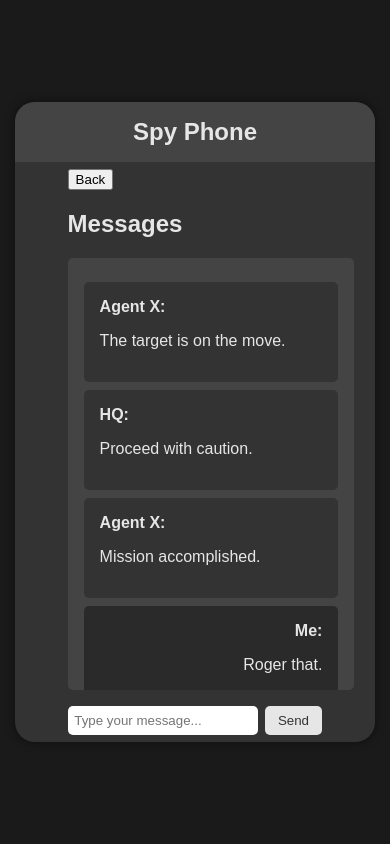
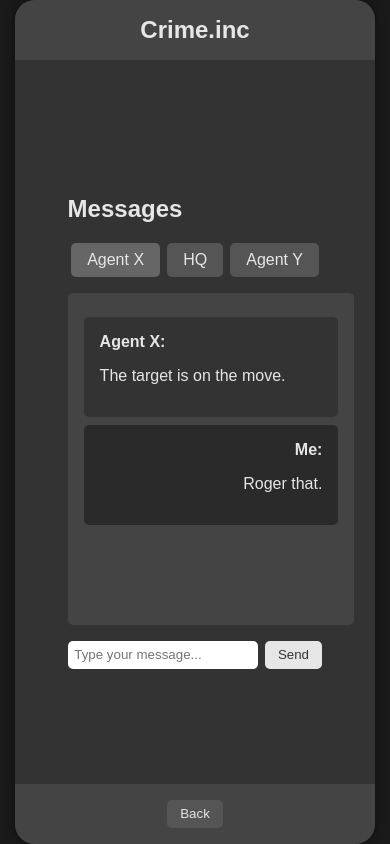
Before and after one commit to dkey201/dark-vault, a plain HTML site: page index.html in a window 390 px wide. Both pictures are taken after a click on the element "Messaging". Drawn offline with Linux system fonts and the light colour scheme.

Commit message:
basic phone

```diff
--- a/index.html
+++ b/index.html
@@ -3,13 +3,13 @@
 <head>
     <meta charset="UTF-8">
     <meta name="viewport" content="width=device-width, initial-scale=1.0">
-    <title>Secret Spy Contracts</title>
+    <title>Ze super darkweb</title>
     <link rel="stylesheet" href="styles.css">
 </head>
 <body>
     <div class="phone">
         <header>
-            <h1>Spy Phone</h1>
+            <h1>Crime.inc</h1>
         </header>
         <main>
             <section id="home-screen">
@@ -23,13 +23,12 @@
                 </div>
             </section>
             <section id="contracts-section" class="hidden">
-                <button id="back-button">Back</button>
                 <h2>Mission Contracts</h2>
                 <ul id="contracts-list"></ul>
             </section>
             <section id="messaging-section" class="hidden">
-                <button id="back-button">Back</button>
                 <h2>Messages</h2>
+                <div id="tabs-container"></div>
                 <div id="messages-container"></div>
                 <form id="message-form">
                     <input type="text" id="message-input" placeholder="Type your message...">
@@ -37,6 +36,9 @@
                 </form>
             </section>
         </main>
+        <footer>
+            <button class="back-button">Back</button>
+        </footer>
     </div>
     <script src="scripts.js"></script>
 </body>
--- a/scripts.js
+++ b/scripts.js
@@ -1,11 +1,12 @@
 document.addEventListener('DOMContentLoaded', () => {
     const contractsIcon = document.getElementById('contracts-icon');
     const messagingIcon = document.getElementById('messaging-icon');
-    const backButtons = document.querySelectorAll('#back-button');
+    const backButtons = document.querySelectorAll('.back-button');
     const homeScreen = document.getElementById('home-screen');
     const contractsSection = document.getElementById('contracts-section');
     const messagingSection = document.getElementById('messaging-section');
     const contractsList = document.getElementById('contracts-list');
+    const tabsContainer = document.getElementById('tabs-container');
     const messagesContainer = document.getElementById('messages-container');
     const messageForm = document.getElementById('message-form');
     const messageInput = document.getElementById('message-input');
@@ -16,12 +17,22 @@ document.addEventListener('DOMContentLoaded', () => {
         { title: 'Protect the VIP', description: 'Location: City Hall. VIP: Mr. Smith.' }
     ];
 
-    const messages = [
-        { sender: 'Agent X', text: 'The target is on the move.' },
-        { sender: 'HQ', text: 'Proceed with caution.' },
-        { sender: 'Agent X', text: 'Mission accomplished.' },
-        { sender: 'Me', text: 'Roger that.' }
-    ];
+    const messages = {
+        'Agent X': [
+            { sender: 'Agent X', text: 'The target is on the move.' },
+            { sender: 'Me', text: 'Roger that.' }
+        ],
+        'HQ': [
+            { sender: 'HQ', text: 'Proceed with caution.' },
+            { sender: 'Me', text: 'Understood.' }
+        ],
+        'Agent Y': [
+            { sender: 'Agent Y', text: 'Mission accomplished.' },
+            { sender: 'Me', text: 'Good job.' }
+        ]
+    };
+
+    let currentThread = 'Agent X';
 
     contractsIcon.addEventListener('click', () => {
         homeScreen.classList.add('hidden');
@@ -32,6 +43,7 @@ document.addEventListener('DOMContentLoaded', () => {
     messagingIcon.addEventListener('click', () => {
         homeScreen.classList.add('hidden');
         messagingSection.classList.remove('hidden');
+        displayTabs();
         displayMessages();
     });
 
@@ -47,7 +59,7 @@ document.addEventListener('DOMContentLoaded', () => {
         e.preventDefault();
         const newMessage = messageInput.value.trim();
         if (newMessage) {
-            messages.push({ sender: 'Me', text: newMessage });
+            messages[currentThread].push({ sender: 'Me', text: newMessage });
             displayMessages();
             messageInput.value = '';
         }
@@ -62,9 +74,27 @@ document.addEventListener('DOMContentLoaded', () => {
         });
     }
 
+    function displayTabs() {
+        tabsContainer.innerHTML = '';
+        Object.keys(messages).forEach(sender => {
+            const tab = document.createElement('div');
+            tab.classList.add('tab');
+            if (sender === currentThread) {
+                tab.classList.add('active');
+            }
+            tab.textContent = sender;
+            tab.addEventListener('click', () => {
+                currentThread = sender;
+                displayTabs();
+                displayMessages();
+            });
+            tabsContainer.appendChild(tab);
+        });
+    }
+
     function displayMessages() {
         messagesContainer.innerHTML = '';
-        messages.forEach(message => {
+        messages[currentThread].forEach(message => {
             const div = document.createElement('div');
             div.classList.add('message');
             if (message.sender === 'Me') {
--- a/styles.css
+++ b/styles.css
@@ -12,7 +12,7 @@ body {
 
 .phone {
     width: 360px;
-    height: 640px;
+    height: 100%;
     background-color: #333;
     border-radius: 20px;
     box-shadow: 0 0 10px rgba(0, 0, 0, 0.5);
@@ -42,6 +42,12 @@ main {
     justify-content: center;
 }
 
+footer {
+    background-color: #444;
+    padding: 1em;
+    text-align: center;
+}
+
 .app-icon {
     width: 100px;
     height: 100px;
@@ -58,6 +64,7 @@ main {
 .app-icon img {
     width: 50px;
     height: 50px;
+
 }
 
 .app-icon p {
@@ -85,12 +92,29 @@ main {
     border-radius: 5px;
 }
 
+#tabs-container {
+    display: flex;
+    justify-content: space-around;
+    margin-bottom: 1em;
+}
+
+.tab {
+    background-color: #555;
+    padding: 0.5em 1em;
+    border-radius: 5px;
+    cursor: pointer;
+}
+
+.tab.active {
+    background-color: #666;
+}
+
 #messages-container {
     background-color: #444;
     padding: 1em;
     border-radius: 5px;
     width: 100%;
-    height: 400px;
+    height: 300px;
     overflow-y: auto;
 }
 
@@ -132,3 +156,16 @@ form#message-form button {
 form#message-form button:hover {
     background-color: #ccc;
 }
+
+button.back-button {
+    background-color: #555;
+    color: #e6e6e6;
+    border: none;
+    padding: 0.5em 1em;
+    border-radius: 5px;
+    cursor: pointer;
+}
+
+button.back-button:hover {
+    background-color: #666;
+}
```
